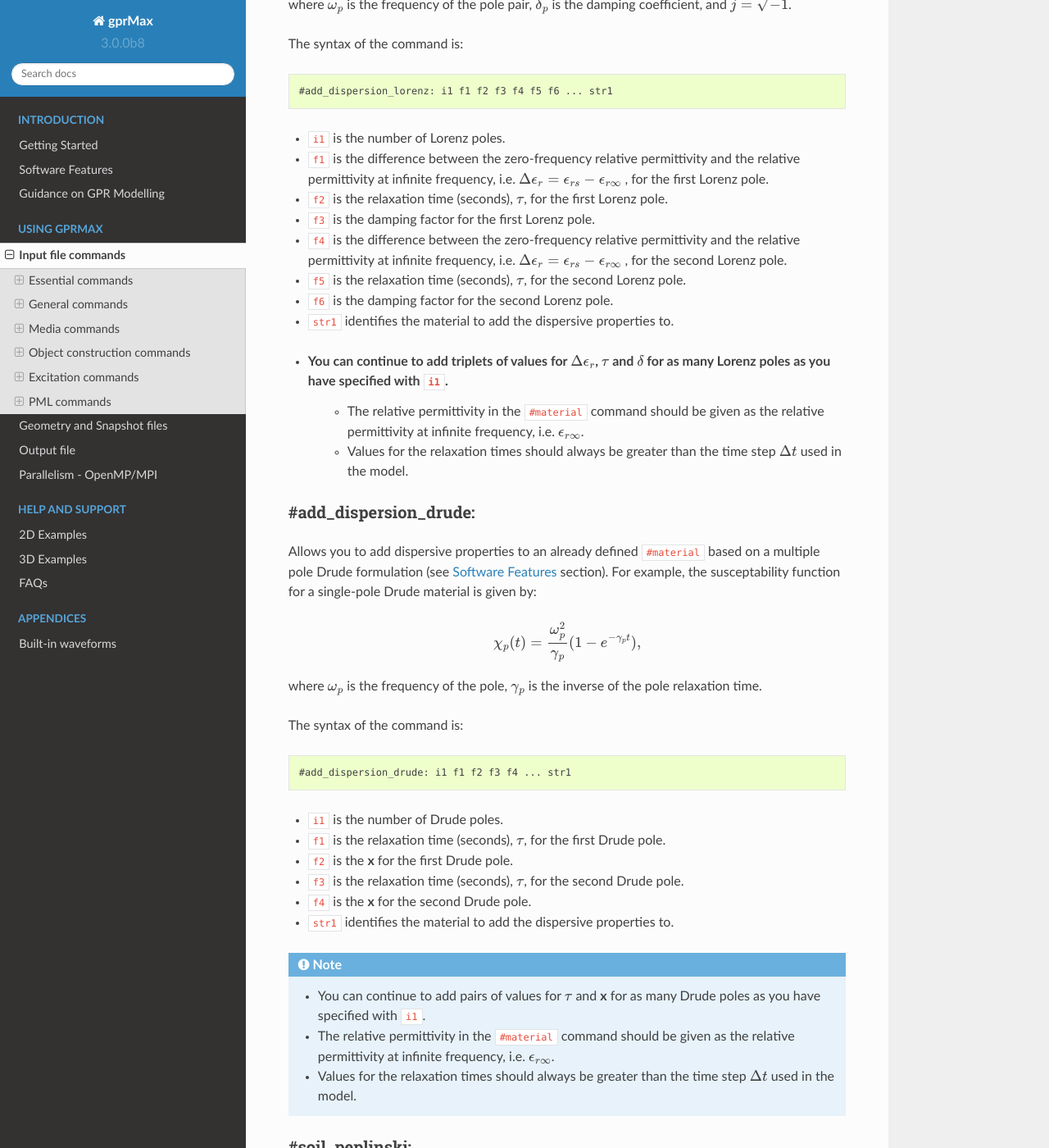
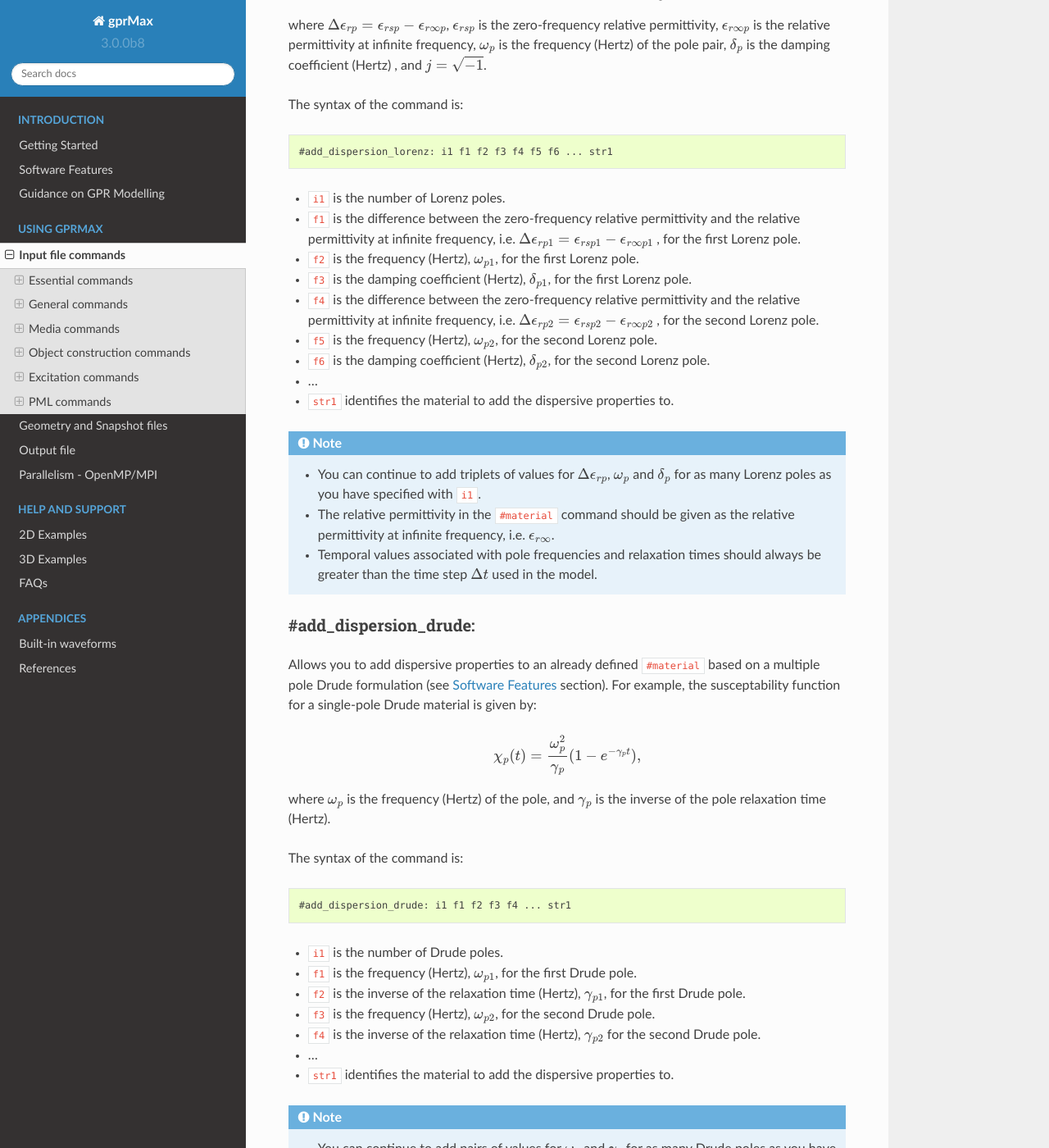
Before and after one commit to gprMax/gprMax, a Sphinx documentation site: the page built from docs/source/input.rst, in a window 1280 px wide and 1400 px high, scrolled down 9267 px. Shown: the whole window at 82% size. Built offline with Sphinx 7.4.7 and the Read the Docs theme 2.0.0, drawn with Linux system fonts in a browser that asks for light colours; some of the changed text lies outside the part shown.

Commit message:
Updates to info on dispersive materials (Debye, Lorentz, Drude). Added a separate References section.

```diff
--- a/docs/source/examples_2D.rst
+++ b/docs/source/examples_2D.rst
@@ -170,5 +170,6 @@
 .. _cylinder_Bscan_results:
 
 .. figure:: images/cylinder_Bscan_results.png
+    :width: 800px
 
     B-scan of model of a metal cylinder buried in a dielectric half-space.
--- a/docs/source/examples_3D.rst
+++ b/docs/source/examples_3D.rst
@@ -65,6 +65,7 @@
 .. _GSSI_1500_cylinder_Bscan_results:
 
 .. figure:: images/GSSI_1500_cylinder_Bscan_results.png
+    :width: 800px
 
     B-scan of model of a metal cylinder buried in a dielectric half-space with a model of an antenna similar to a GSSI 1.5GHz antenna.
 
--- a/docs/source/index.rst
+++ b/docs/source/index.rst
@@ -35,3 +35,4 @@
     :caption: Appendices
 
     app_waveforms
+    app_references
--- a/docs/source/input.rst
+++ b/docs/source/input.rst
@@ -287,9 +287,9 @@
 
 .. math::
 
-    \chi_p (t) = \frac{\epsilon_{rs} - \epsilon_{r \infty}}{\tau_p} e^{-t/\tau_p} \equiv \frac{\Delta \epsilon_r}{\tau_p} e^{-t/\tau_p},
+    \chi_p (t) = \frac{\Delta \epsilon_{rp}}{\tau_p} e^{-t/\tau_p},
 
-where :math:`\epsilon_{rs}` is the zero-frequency relative permittivity, :math:`\epsilon_{r \infty}` is the relative permittivity at infinite frequency, and :math:`\tau_p` is the pole relaxation time.
+where :math:`\Delta \epsilon_{rp} = \epsilon_{rsp} - \epsilon_{r \infty p}`, :math:`\epsilon_{rsp}` is the zero-frequency relative permittivity, :math:`\epsilon_{r \infty p}` is the relative permittivity at infinite frequency, and :math:`\tau_p` is the pole relaxation time.
 
 The syntax of the command is:
 
@@ -298,19 +298,20 @@
     #add_dispersion_debye: i1 f1 f2 f3 f4 ... str1
 
 * ``i1`` is the number of Debye poles.
-* ``f1`` is the difference between the zero-frequency relative permittivity and the relative permittivity at infinite frequency, i.e. :math:`\Delta \epsilon_r = \epsilon_{rs} - \epsilon_{r \infty}` , for the first Debye pole.
-* ``f2`` is the relaxation time (seconds), :math:`\tau`, for the first Debye pole.
-* ``f3`` is the difference between the zero-frequency relative permittivity and the relative permittivity at infinite frequency, i.e. :math:`\Delta \epsilon_r = \epsilon_{rs} - \epsilon_{r \infty}` , for the second Debye pole.
-* ``f4`` is the relaxation time (seconds), :math:`\tau`, for the second Debye pole.
+* ``f1`` is the difference between the zero-frequency relative permittivity and the relative permittivity at infinite frequency, i.e. :math:`\Delta \epsilon_{rp1} = \epsilon_{rsp1} - \epsilon_{r \infty p1}` , for the first Debye pole.
+* ``f2`` is the relaxation time (seconds), :math:`\tau_{p1}`, for the first Debye pole.
+* ``f3`` is the difference between the zero-frequency relative permittivity and the relative permittivity at infinite frequency, i.e. :math:`\Delta \epsilon_{rp2} = \epsilon_{rsp2} - \epsilon_{r \infty p2}` , for the second Debye pole.
+* ``f4`` is the relaxation time (seconds), :math:`\tau_{p2}`, for the second Debye pole.
+* ...
 * ``str1`` identifies the material to add the dispersive properties to.
 
-For example to create a model of water with a single Debye pole, :math:`\epsilon_{rs} = 80.1`, :math:`\epsilon_{r \inf} = 4.9` and :math:`\tau = 9.231\times 10^{-12}` seconds use: ``#material: 4.9 0.0 1.0 0.0 my_water`` and ``#add_dispersion_debye: 1 75.2 9.231e-12 my_water``.
+For example to create a model of water with a single Debye pole, :math:`\epsilon_{rsp1} = 80.1`, :math:`\epsilon_{r \infty p1} = 4.9` and :math:`\tau_{p1} = 9.231\times 10^{-12}` seconds use: ``#material: 4.9 0 1 0 my_water`` and ``#add_dispersion_debye: 1 75.2 9.231e-12 my_water``.
 
 .. note::
 
-    * You can continue to add pairs of values for :math:`\Delta \epsilon_r` and :math:`\tau` for as many Debye poles as you have specified with ``i1``.
+    * You can continue to add pairs of values for :math:`\Delta \epsilon_{rp}` and :math:`\tau_p` for as many Debye poles as you have specified with ``i1``.
     * The relative permittivity in the ``#material`` command should be given as the relative permittivity at infinite frequency, i.e. :math:`\epsilon_{r \infty}`.
-    * Values for the relaxation times should always be greater than the time step :math:`\Delta t` used in the model.
+    * Temporal values associated with pole frequencies and relaxation times should always be greater than the time step :math:`\Delta t` used in the model.
 
 
 #add_dispersion_lorenz:
@@ -328,7 +329,7 @@
 
     \beta_p = \sqrt{\omega_p^2 - \delta_p^2} \quad \textrm{and} \quad \gamma_p = \frac{\omega_p^2 \Delta \epsilon_r}{\beta_p},
 
-where :math:`\omega_p` is the frequency of the pole pair, :math:`\delta_p` is the damping coefficient, and :math:`j=\sqrt{-1}`.
+where :math:`\Delta \epsilon_{rp} = \epsilon_{rsp} - \epsilon_{r \infty p}`, :math:`\epsilon_{rsp}` is the zero-frequency relative permittivity, :math:`\epsilon_{r \infty p}` is the relative permittivity at infinite frequency, :math:`\omega_p` is the frequency (Hertz) of the pole pair, :math:`\delta_p` is the damping coefficient (Hertz) , and :math:`j=\sqrt{-1}`.
 
 The syntax of the command is:
 
@@ -337,19 +338,20 @@
     #add_dispersion_lorenz: i1 f1 f2 f3 f4 f5 f6 ... str1
 
 * ``i1`` is the number of Lorenz poles.
-* ``f1`` is the difference between the zero-frequency relative permittivity and the relative permittivity at infinite frequency, i.e. :math:`\Delta \epsilon_r = \epsilon_{rs} - \epsilon_{r \infty}` , for the first Lorenz pole.
-* ``f2`` is the relaxation time (seconds), :math:`\tau`, for the first Lorenz pole.
-* ``f3`` is the damping factor for the first Lorenz pole.
-* ``f4`` is the difference between the zero-frequency relative permittivity and the relative permittivity at infinite frequency, i.e. :math:`\Delta \epsilon_r = \epsilon_{rs} - \epsilon_{r \infty}` , for the second Lorenz pole.
-* ``f5`` is the relaxation time (seconds), :math:`\tau`, for the second Lorenz pole.
-* ``f6`` is the damping factor for the second Lorenz pole.
+* ``f1`` is the difference between the zero-frequency relative permittivity and the relative permittivity at infinite frequency, i.e. :math:`\Delta \epsilon_{rp1} = \epsilon_{rsp1} - \epsilon_{r \infty p1}` , for the first Lorenz pole.
+* ``f2`` is the frequency (Hertz), :math:`\omega_{p1}`, for the first Lorenz pole.
+* ``f3`` is the damping coefficient (Hertz), :math:`\delta_{p1}`, for the first Lorenz pole.
+* ``f4`` is the difference between the zero-frequency relative permittivity and the relative permittivity at infinite frequency, i.e. :math:`\Delta \epsilon_{rp2} = \epsilon_{rsp2} - \epsilon_{r \infty p2}` , for the second Lorenz pole.
+* ``f5`` is the frequency (Hertz), :math:`\omega_{p2}`, for the second Lorenz pole.
+* ``f6`` is the damping coefficient (Hertz), :math:`\delta_{p2}`, for the second Lorenz pole.
+* ...
 * ``str1`` identifies the material to add the dispersive properties to.
 
 .. note::
 
-* You can continue to add triplets of values for :math:`\Delta \epsilon_r`, :math:`\tau` and :math:`\delta` for as many Lorenz poles as you have specified with ``i1``.
+    * You can continue to add triplets of values for :math:`\Delta \epsilon_{rp}`, :math:`\omega_p` and :math:`\delta_p` for as many Lorenz poles as you have specified with ``i1``.
     * The relative permittivity in the ``#material`` command should be given as the relative permittivity at infinite frequency, i.e. :math:`\epsilon_{r \infty}`.
-    * Values for the relaxation times should always be greater than the time step :math:`\Delta t` used in the model.
+    * Temporal values associated with pole frequencies and relaxation times should always be greater than the time step :math:`\Delta t` used in the model.
 
 
 #add_dispersion_drude:
@@ -361,7 +363,7 @@
 
     \chi_p (t) = \frac{\omega_p^2}{\gamma_p} (1-e^{-\gamma_p t}),
 
-where :math:`\omega_p` is the frequency of the pole, :math:`\gamma_p` is the inverse of the pole relaxation time.
+where :math:`\omega_p` is the frequency (Hertz) of the pole, and :math:`\gamma_p` is the inverse of the pole relaxation time (Hertz).
 
 The syntax of the command is:
 
@@ -370,17 +372,17 @@
     #add_dispersion_drude: i1 f1 f2 f3 f4 ... str1
 
 * ``i1`` is the number of Drude poles.
-* ``f1`` is the relaxation time (seconds), :math:`\tau`, for the first Drude pole.
-* ``f2`` is the **x** for the first Drude pole.
-* ``f3`` is the relaxation time (seconds), :math:`\tau`, for the second Drude pole.
-* ``f4`` is the **x** for the second Drude pole.
+* ``f1`` is the frequency (Hertz), :math:`\omega_{p1}`, for the first Drude pole.
+* ``f2`` is the inverse of the relaxation time (Hertz), :math:`\gamma_{p1}`, for the first Drude pole.
+* ``f3`` is the frequency (Hertz), :math:`\omega_{p2}`, for the second Drude pole.
+* ``f4`` is the inverse of the relaxation time (Hertz), :math:`\gamma_{p2}` for the second Drude pole.
+* ...
 * ``str1`` identifies the material to add the dispersive properties to.
 
 .. note::
 
-    * You can continue to add pairs of values for :math:`\tau` and **x** for as many Drude poles as you have specified with ``i1``.
-    * The relative permittivity in the ``#material`` command should be given as the relative permittivity at infinite frequency, i.e. :math:`\epsilon_{r \infty}`.
-    * Values for the relaxation times should always be greater than the time step :math:`\Delta t` used in the model.
+    * You can continue to add pairs of values for :math:`\omega_p` and :math:`\gamma_p` for as many Drude poles as you have specified with ``i1``.
+    * Temporal values associated with pole frequencies and relaxation times should always be greater than the time step :math:`\Delta t` used in the model.
 
 
 #soil_peplinski:
```
Also changed, not shown: other parts of docs/source/input.rst (+0 -5 lines), docs/source/app_references.rst (added, +26 -0 lines), docs/source/features.rst (+0 -21 lines), docs/source/gprmodelling.rst (+3 -7 lines).
